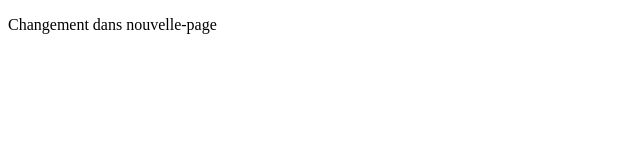
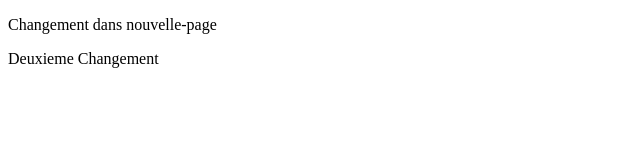
Before and after one commit to cherifimy/mon-projet, a plain HTML site: page a-propos.html in a window 1280 px wide. Shown: the whole page, without its empty margins (0-640 px from the left). Drawn offline with Linux system fonts and the light colour scheme.

Commit message:
deuxieme Changement dans nouvelle-page

```diff
--- a/a-propos.html
+++ b/a-propos.html
@@ -7,5 +7,6 @@
 </head>
 <body>
     <p>Changement dans nouvelle-page</p>
+    <p>Deuxieme Changement</p>
 </body>
 </html>
```
